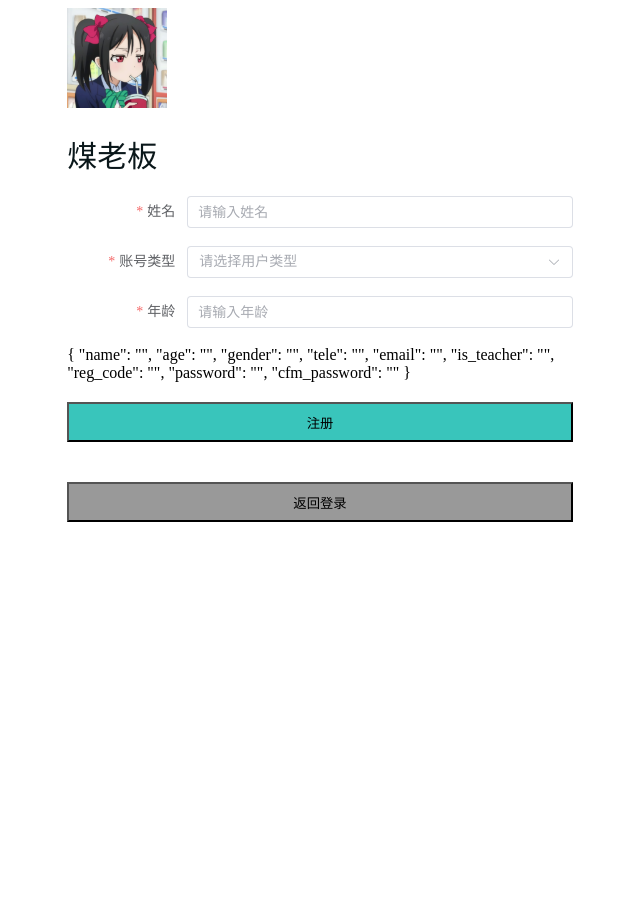
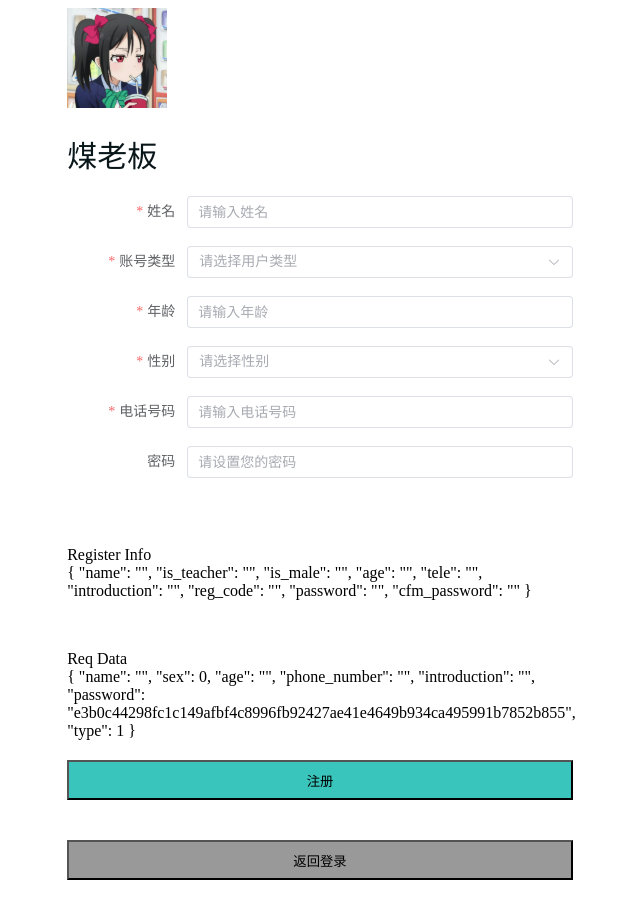
Before and after one commit to monikashimamura/front-end, a Vue app: page /register in a window 1280 px wide. Shown: the whole page, without its empty margins (320-960 px from the left). Before the commit the page ends 800 px from the top, so only its background shows below. Built offline with nearby package versions, Linux system fonts and the light colour scheme.

Commit message:
add mysha256, add encryptPassword func to RegisterView

```diff
--- a/src/views/login/RegisterView.vue
+++ b/src/views/login/RegisterView.vue
@@ -2,23 +2,36 @@
 import { reactive, ref } from 'vue';
 import axios from 'axios';
 import { useRouter } from 'vue-router';
-import type { FormInstance, FormRules } from 'element-plus'
+import type { FormInstance, FormRules } from 'element-plus';
+import { computeHash } from './mysha256';
+
+function encryptPassword(password: string) {
+  return computeHash(password);
+}
 
 // use router
 const router = useRouter();
 
-// element plus
-
 interface RegisterForm {
   name: string,
+  is_teacher: boolean,
+  is_male: boolean,
   age: number,
-  gender: number,
   tele: string,
-  email: string,
-  is_teacher: boolean,
+  introduction: string,
   reg_code: string,
   password: string,
   cfm_password: string,
+}
+
+interface reqData {
+  name: string,
+  sex: number,
+  age: number,
+  phone_number: string,
+  introduction: string,
+  password: string,
+  type: number
 }
 
 const formSize = ref('default')
@@ -26,11 +39,11 @@ const ruleFormRef = ref<FormInstance>()
 
 const register = reactive({
   name: "",
+  is_teacher: "",
+  is_male: "",
   age: "",
-  gender: "",
   tele: "",
-  email: "",
-  is_teacher: "",
+  introduction: "",
   reg_code: "",
   password: "",
   cfm_password: "",
@@ -42,7 +55,6 @@ const login = reactive({
   defaultId: "请输入ID",
   defaultPassword: "请输入密码",
   logoSrc: "src/assets/logo.jpg"
-
 });
 
 const backToLogin = () => {
@@ -51,6 +63,26 @@ const backToLogin = () => {
 
 const toRegister = () => {
 
+}
+
+// submit register info
+
+const formReqData = (regInfo) => {
+  return <reqData> <unknown> {
+    name: regInfo.name,
+    sex: regInfo.is_male ? 1 : 0,
+    age: regInfo.age,
+    phone_number: regInfo.tele,
+    introduction: regInfo.introduction,
+    password: encryptPassword(regInfo.password),
+    type: regInfo.is_teacher ? 2 : 1
+  }
+}
+
+let reqdata = formReqData(register);
+
+const genReq = () => {
+  reqdata = formReqData(register);
 }
 
 // form rule validators
@@ -69,6 +101,22 @@ const checkUserType = (rule: any, value: any, callback: any) => {
   }
 }
 
+const strIsTele = (s: string) => {
+  if (s.length == 0) {
+    return false;
+  }
+  let reg = /^1[3-9]\d{9}$/;
+  if (reg.test(s)) {
+    return true;
+  }
+}
+
+const checkTele = (rule: any, value: string, callback: any) => {
+  if (!strIsTele(value)) {
+    return callback(new Error('请输入正确手机号'))
+  }
+}
+
 
 // register form rules
 const rules = reactive<FormRules<RegisterForm>>({
@@ -83,8 +131,15 @@ const rules = reactive<FormRules<RegisterForm>>({
   age: [
     { required: true, message: '请输入年龄' },
     { type: 'number', message: '请输入阿拉伯数字' },
-    { validator: checkAge, trigger: 'blur'}
+    { validator: checkAge, trigger: 'blur' }
   ],
+  is_male: [
+    { required: true, message: '请选择性别' }
+  ],
+  tele: [
+    { required: true, message: '请输入手机号码' },
+    { validator: checkTele, trigger: 'blur' }
+  ]
 
 })
 
@@ -116,13 +171,32 @@ const rules = reactive<FormRules<RegisterForm>>({
         </el-select>
       </el-form-item>
       <el-form-item label="年龄" prop="age">
-        <el-input v-model.number ="register.age" placeholder="请输入年龄"></el-input>
+        <el-input v-model.number="register.age" placeholder="请输入年龄"></el-input>
+      </el-form-item>
+      <el-form-item label="性别" prop="is_male">
+        <el-select v-model="register.is_male" placeholder="请选择性别">
+          <el-option label="男" value=1></el-option>
+          <el-option label="女" value=0></el-option>
+        </el-select>
+      </el-form-item>
+      <el-form-item label="电话号码" prop="tele">
+        <el-input v-model.number="register.tele" placeholder="请输入电话号码"></el-input>
+      </el-form-item>
+      <el-form-item label="密码" prop="password">
+        <el-input v-model="register.password" placeholder="请设置您的密码"></el-input>
       </el-form-item>
 
     </el-form>
 
+    <div class="gap" />
     <div class="show-register-info">
+      <div> Register Info </div>
       <div>{{ register }}</div>
+    </div>
+    <div class="gap" />
+    <div class="show-req-info">
+      <div> Req Data </div>
+      <div>{{ formReqData(register) }}</div>
     </div>
 
 
@@ -135,4 +209,7 @@ const rules = reactive<FormRules<RegisterForm>>({
 
 <style>
 @import "login.scss";
+.gap{
+	height: 50px;
+}
 </style>
--- /dev/null
+++ b/src/views/login/mysha256.ts
@@ -0,0 +1,119 @@
+const padding = (M: string): string => {
+    let sizeLastBlock: number = 64;
+    const sizeMLengthBuffer: number = 8;
+    const sizeDivision: number = 1;
+    const sizeMaxBlock: number = sizeLastBlock - sizeMLengthBuffer - sizeDivision;
+    const sizeM: number = encodeURI(M).replace(/%../g, "*").length;
+    const sizeLastM: number = sizeM % 64;
+    const isOverflow: boolean = sizeMaxBlock < sizeLastM;
+
+    if (isOverflow) sizeLastBlock = 128;
+    const hexStringM: string = Array.from((new TextEncoder()).encode(M)).map(v => v.toString(16)).join("");
+    const sizeExtra: number = (sizeLastBlock - sizeMLengthBuffer - sizeDivision - sizeLastM) * 2;
+    const hexExtraString: string = Array(sizeExtra).fill(0).join("");
+    const hexSizeM : string= (sizeM * 8).toString(16);
+    const hex8bytesLengthM: string = Array(16 - hexSizeM.length).fill(0).concat(hexSizeM).join("");
+    const resultString: string = hexStringM + "80" + hexExtraString + hex8bytesLengthM;
+
+    return resultString;
+  };
+
+  const divideM = (M: string): string[] => {
+    const arrayM: RegExpMatchArray | null = M.match(/.{128}/g);
+
+    if (!arrayM) throw new Error("Failed to divide message");
+
+    return arrayM;
+  };
+
+  const ch = (x: number, y: number, z: number): number => ((x & y) ^ (~x & z)) >>> 0;
+
+  const maj = (x: number, y: number, z: number): number => ((x & y) ^ (x & z) ^ (y & z)) >>> 0;
+
+  const rotr = (x: number, n: number): number => ((x >>> n) | (x << (32 - n))) >>> 0;
+
+  const shr = (x: number, n: number): number => (x >>> n) >>> 0;
+
+  const upperSigma0 = (x: number): number => (rotr(x, 2) ^ rotr(x, 13) ^ rotr(x, 22)) >>> 0;
+
+  const upperSigma1 = (x: number): number => (rotr(x, 6) ^ rotr(x, 11) ^ rotr(x, 25)) >>> 0;
+
+  const lowerSigma0 = (x: number): number => (rotr(x, 7) ^ rotr(x, 18) ^ shr(x, 3)) >>> 0;
+
+  const lowerSigma1 = (x: number): number => (rotr(x, 17) ^ rotr(x, 19) ^ shr(x, 10)) >>> 0;
+
+  const K: number[] = [
+    0x428a2f98, 0x71374491, 0xb5c0fbcf, 0xe9b5dba5, 0x3956c25b, 0x59f111f1, 0x923f82a4, 0xab1c5ed5, 0xd807aa98,
+    0x12835b01, 0x243185be, 0x550c7dc3, 0x72be5d74, 0x80deb1fe, 0x9bdc06a7, 0xc19bf174, 0xe49b69c1, 0xefbe4786,
+    0x0fc19dc6, 0x240ca1cc, 0x2de92c6f, 0x4a7484aa, 0x5cb0a9dc, 0x76f988da, 0x983e5152, 0xa831c66d, 0xb00327c8,
+    0xbf597fc7, 0xc6e00bf3, 0xd5a79147, 0x06ca6351, 0x14292967, 0x27b70a85, 0x2e1b2138, 0x4d2c6dfc, 0x53380d13,
+    0x650a7354, 0x766a0abb, 0x81c2c92e, 0x92722c85, 0xa2bfe8a1, 0xa81a664b, 0xc24b8b70, 0xc76c51a3, 0xd192e819,
+    0xd6990624, 0xf40e3585, 0x106aa070, 0x19a4c116, 0x1e376c08, 0x2748774c, 0x34b0bcb5, 0x391c0cb3, 0x4ed8aa4a,
+    0x5b9cca4f, 0x682e6ff3, 0x748f82ee, 0x78a5636f, 0x84c87814, 0x8cc70208, 0x90befffa, 0xa4506ceb, 0xbef9a3f7,
+    0xc67178f2
+  ];
+
+  const mapW = (array64: number[], Mi: string[]): number[] => {
+    for (let i = 0; i < 64; i++) {
+      const hexNum: number = parseInt(Mi[i], 16);
+
+      if (i < 16) {
+        array64[i] = hexNum;
+        continue;
+      }
+      const tmp: number = lowerSigma1(array64[i - 2]) + array64[i - 7] + lowerSigma0(array64[i - 15]) + array64[i - 16];
+
+      array64[i] = (tmp & 0xffffffff) >>> 0;
+    }
+    return array64;
+  };
+
+  export const computeHash = (M: string): string => {
+    const H: number[] = [0x6a09e667, 0xbb67ae85, 0x3c6ef372, 0xa54ff53a, 0x510e527f, 0x9b05688c, 0x1f83d9ab, 0x5be0cd19];
+    const paddedString: string = padding(M);
+    const dividedM: string[] = divideM(paddedString);
+
+    for (let i = 0; i < dividedM.length; i++) {
+      const Mi: RegExpMatchArray | null = dividedM[i].match(/.{8}/g);
+
+      if (!Mi) throw new Error("Failed to divide dividedM");
+      const W: number[] = mapW(Array(64), Mi);
+      let [a, b, c, d, e, f, g, h] : number[] = [...H];
+
+      for (let t = 0; t < 64; t++) {
+        const T1: number = ((h + upperSigma1(e) + ch(e, f, g) + K[t] + W[t]) & 0xffffffff) >>> 0;
+        const T2: number = ((upperSigma0(a) + maj(a, b, c)) & 0xffffffff) >>> 0;
+
+        h = g;
+        g = f;
+        f = e;
+        e = ((d + T1) & 0xffffffff) >>> 0;
+        d = c;
+        c = b;
+        b = a;
+        a = ((T1 + T2) & 0xffffffff) >>> 0;
+      }
+      H[0] = ((a + H[0]) & 0xffffffff) >>> 0;
+      H[1] = ((b + H[1]) & 0xffffffff) >>> 0;
+      H[2] = ((c + H[2]) & 0xffffffff) >>> 0;
+      H[3] = ((d + H[3]) & 0xffffffff) >>> 0;
+      H[4] = ((e + H[4]) & 0xffffffff) >>> 0;
+      H[5] = ((f + H[5]) & 0xffffffff) >>> 0;
+      H[6] = ((g + H[6]) & 0xffffffff) >>> 0;
+      H[7] = ((h + H[7]) & 0xffffffff) >>> 0;
+    }
+
+    let result: string = "";
+
+    for(let e = 0; e < H.length; e++) {
+      let hashString: string = H[e].toString(16);
+      if(hashString.length < 8) {
+        const extraZeros: string = Array(8 - hashString.length).fill(0).join('');
+        hashString = extraZeros + hashString;
+      }
+      result += hashString;
+    }
+    if(result.length !== 64) throw new Error("Hash result is not 32bytes");
+
+    return result;
+  };
```
